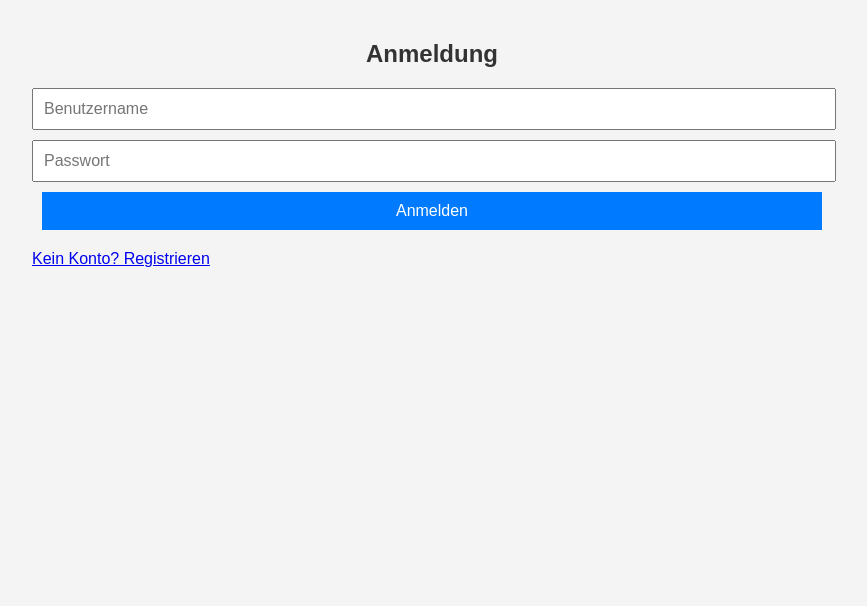
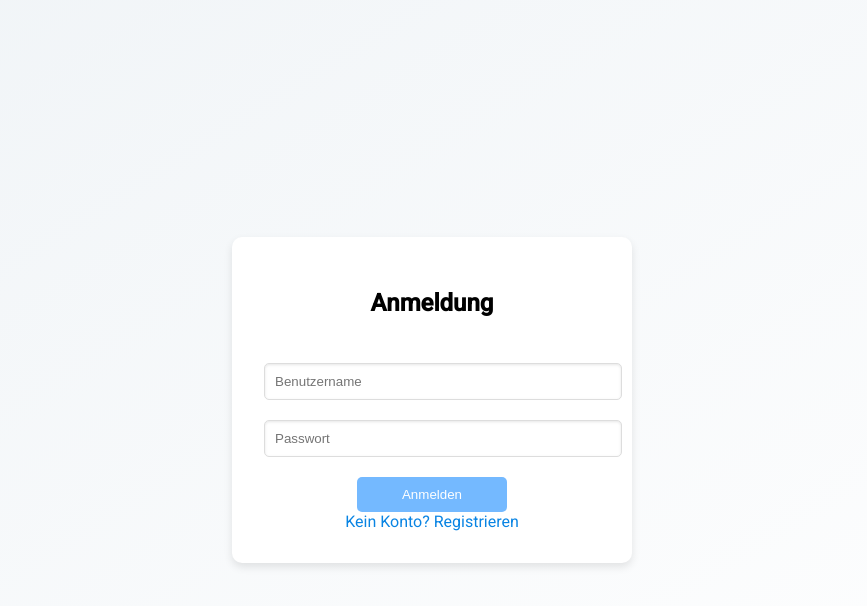
Before and after one commit to anrasch/sTaskNote-frontend, a plain HTML site: page index.html in a window 1280 px wide. Shown: the whole page, without its empty margins (208-1075 px from the left). Drawn offline with Linux system fonts and the light colour scheme.

Commit message:
Update login and registration design to modern card layout

```diff
--- a/index.html
+++ b/index.html
@@ -3,12 +3,13 @@
 <head>
     <meta charset="UTF-8">
     <meta name="viewport" content="width=device-width, initial-scale=1.0">
+    <link href="https://fonts.googleapis.com/css2?family=Roboto:wght@400;500&display=swap" rel="stylesheet">
     <link rel="stylesheet" href="styles/main.css">
     <link rel="icon" href="assets/logo.ico" type="image/x-icon">
     <title>sTaskNote - Aufgaben & Notizen</title>
 </head>
 <body>
-    <div id="login-section">
+    <div id="login-section" class="card">
         <h2>Anmeldung</h2>
         <form id="login-form">
             <input type="text" id="username" placeholder="Benutzername" required>
@@ -20,7 +21,7 @@
         </div>
     </div>
 
-    <div id="register-section" style="display:none;">
+    <div id="register-section" class="card" style="display:none;">
         <h2>Registrieren</h2>
         <form id="register-form">
             <input type="text" id="reg-username" placeholder="Benutzername" required>
@@ -32,7 +33,7 @@
         </div>
     </div>
 
-    <div id="main-section" style="display:none;">
+    <div id="main-section" class="card" style="display:none;">
         <h2>Aufgaben</h2>
         <form id="task-form">
             <input type="text" id="task-title" placeholder="Neue Aufgabe" required>
@@ -47,7 +48,7 @@
         </form>
         <ul id="note-list"></ul>
 
-        <button id="logout-button">Abmelden</button>
+        <button id="logout-button" onclick="logout()">Abmelden</button>
     </div>
 
     <script src="scripts/main.js"></script>
--- a/styles/main.css
+++ b/styles/main.css
@@ -1,35 +1,75 @@
 body {
-    font-family: Arial, sans-serif;
-    background-color: #f4f4f4;
-    color: #333;
-    max-width: 800px;
-    margin: 0 auto;
-    padding: 20px;
+    font-family: 'Roboto', sans-serif;
+    background: linear-gradient(to bottom right, #f0f4f7, #ffffff);
+    display: flex;
+    justify-content: center;
+    align-items: center;
+    height: 100vh;
+    margin: 0;
+}
+
+.card {
+    background: white;
+    padding: 2em;
+    border-radius: 10px;
+    box-shadow: 0 4px 8px rgba(0, 0, 0, 0.1);
+    width: 100%;
+    max-width: 400px;
+    box-sizing: border-box;
+    text-align: center;
+}
+
+input[type="text"], input[type="password"], textarea {
+    width: 100%;
+    padding: 10px;
+    margin: 10px 0;
+    border: 1px solid #ddd;
+    border-radius: 5px;
+    box-shadow: inset 0 1px 3px rgba(0, 0, 0, 0.1);
+    transition: border-color 0.3s ease;
+}
+
+input[type="text"]:focus, input[type="password"]:focus, textarea:focus {
+    border-color: #74b9ff;
+    outline: none;
+}
+
+button {
+    background-color: #74b9ff;
+    color: white;
+    border: none;
+    padding: 10px 20px;
+    border-radius: 5px;
+    cursor: pointer;
+    transition: background-color 0.3s ease;
+    width: 100%;
+    max-width: 150px;
+    margin-top: 10px;
+}
+
+button:hover {
+    background-color: #0984e3;
+}
+
+a {
+    color: #0984e3;
+    text-decoration: none;
+    transition: color 0.3s ease;
+}
+
+a:hover {
+    color: #74b9ff;
 }
 
 h2 {
-    text-align: center;
+    margin-bottom: 1.5em;
 }
 
-form {
-    margin-bottom: 20px;
+#logout-button {
+    background-color: #d63031;
+    margin-top: 20px;
 }
 
-input, textarea, button {
-    display: block;
-    width: calc(100% - 20px);
-    margin: 10px auto;
-    padding: 10px;
-    font-size: 16px;
+#logout-button:hover {
+    background-color: #e17055;
 }
-
-button {
-    background-color: #007bff;
-    color: white;
-    border: none;
-    cursor: pointer;
-}
-
-button:hover {
-    background-color: #0056b3;
-}
```
